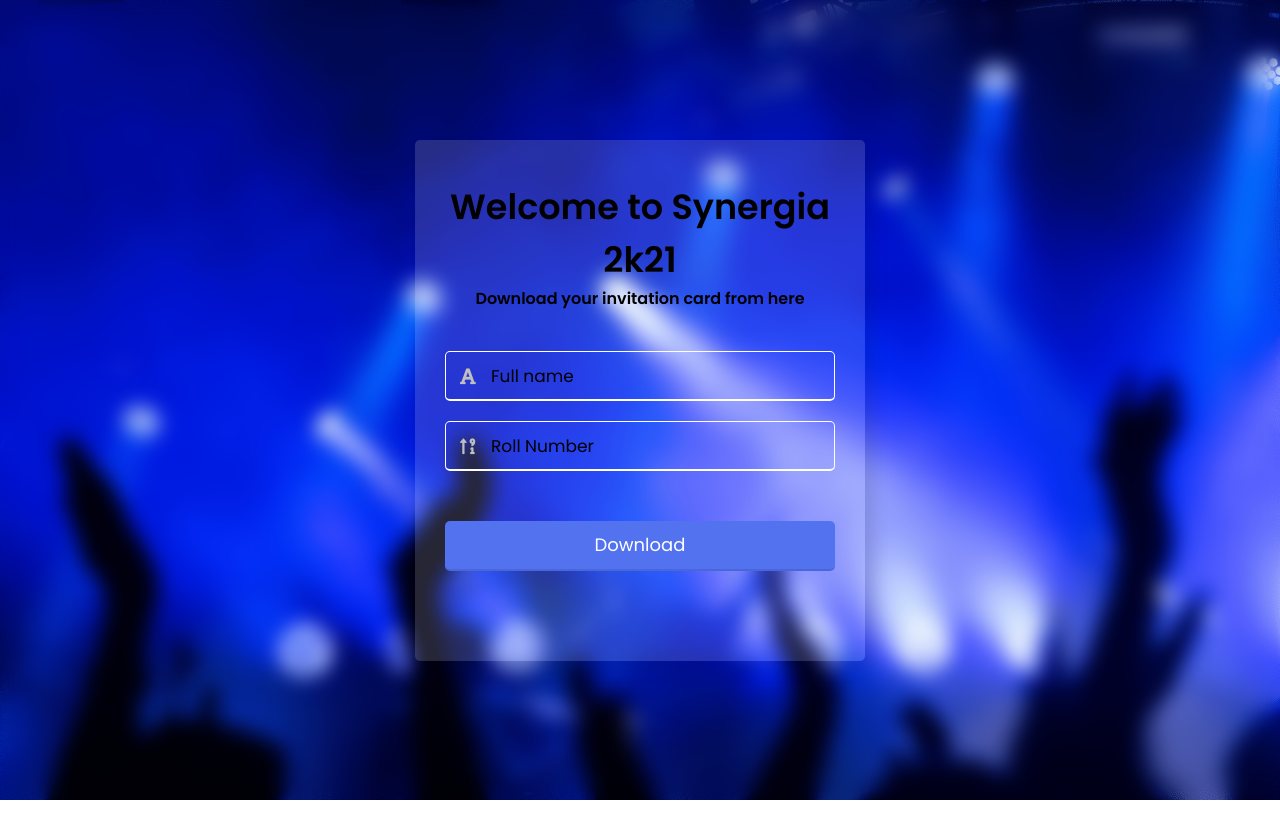
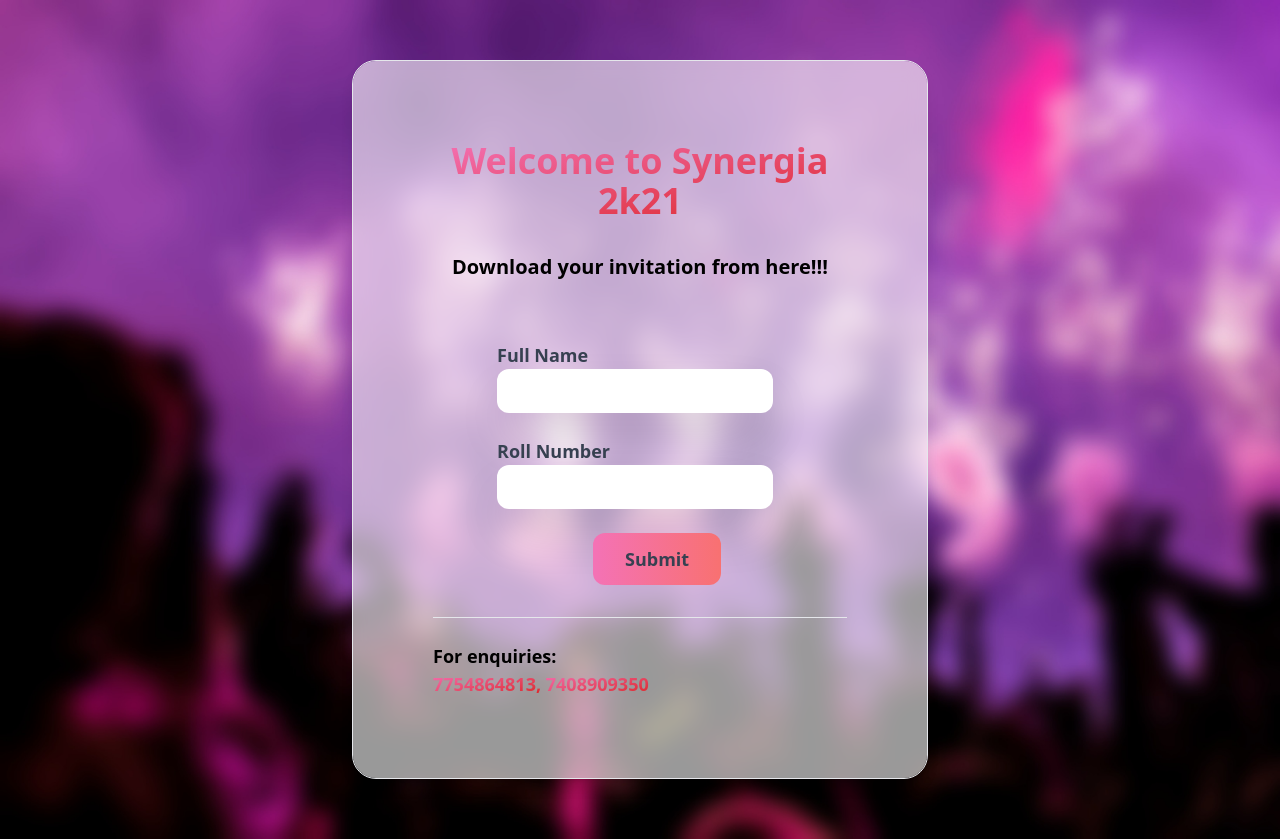
Before and after one commit to codewithHX/synergia2k21, a website: page index.html in a window 1280 px wide. Before the commit the page ends 800 px from the top, so only its background shows below. Drawn offline with nearby package versions, Linux system fonts and the light colour scheme.

Commit message:
changed layout of index.html

```diff
--- a/app.js
+++ /dev/null
@@ -1,35 +0,0 @@
-import { PDFDocument, rgb } from "pdf-lib";
-import fs from "fs";
-import fontkit from "@pdf-lib/fontkit";
-
-window.addEventListener("submit", (e) => {
-  e.preventDefault();
-  alert("Please ensure proper care of covid guidelines!!!");
-});
-
-async function createInvite() {
-  const uint8Array = fs.readFileSync("./assets/Boys_invite.pdf");
-  const doc = await PDFDocument.load(uint8Array);
-
-  const page = doc.getPage(0);
-  doc.registerFontkit(fontkit);
-  const fontBytes = fs.readFileSync("./assets/font.ttf");
-  const customFont = await doc.embedFont(fontBytes);
-  const name = "Om Jaiswal";
-  var xCoordinate;
-  const len = name.length;
-  console.log(len);
-  if (len <= 13) {
-    xCoordinate = 200;
-  } else xCoordinate = 170;
-  console.log(page.getHeight(), page.getWidth());
-  page.drawText(name, {
-    font: customFont,
-    color: rgb(1, 0, 0.5),
-    x: xCoordinate,
-    y: 135,
-    size: 36,
-  });
-  // Write the PDF to a file
-  fs.writeFileSync("./test.pdf", await doc.save());
-}
--- a/index.html
+++ b/index.html
@@ -2,35 +2,158 @@
 <html lang="en">
   <head>
     <meta charset="UTF-8" />
+    <meta http-equiv="X-UA-Compatible" content="IE=edge" />
     <meta name="viewport" content="width=device-width, initial-scale=1.0" />
-    <title>Synergia 2k21</title>
-    <link rel="stylesheet" href="styles.css" />
     <link
       rel="stylesheet"
-      href="https://cdnjs.cloudflare.com/ajax/libs/font-awesome/5.15.3/css/all.min.css"
+      href="https://cdnjs.cloudflare.com/ajax/libs/tailwindcss/2.2.15/tailwind.min.css"
+      integrity="sha512-braXHF1tCeb8MzPktmUHhrjZBSZknHvjmkUdkAbeqtIrWwCchhcpUeAf2Sq3yIq1Q1x5PlroafjceOUbIE3Q5g=="
+      crossorigin="anonymous"
+      referrerpolicy="no-referrer"
     />
+    <title>Synergia 2021</title>
   </head>
   <body>
-    <div class="wrapper">
-      <header>Welcome to Synergia 2k21</header>
-      <h4>Download your invitation card from here</h4>
-      <form action="">
-        <div class="field email">
-          <div class="input-area">
-            <input type="text" placeholder="Full name" required />
-            <i class="icon fas fa-font"></i>
+    <div
+      class="
+        min-h-screen
+        bg-gray-100
+        py-6
+        flex flex-col
+        justify-center
+        sm:py-12
+        filter
+      "
+      style="background-image: url('/assets/bg.jpg'); background-size: cover"
+    >
+      <div class="relative py-3 sm:max-w-xl sm:mx-auto">
+        <div
+          class="
+            relative
+            px-4
+            py-10
+            bg-white
+            shadow-lg
+            sm:rounded-3xl sm:p-20
+            bg-clip-padding bg-opacity-60
+            border border-gray-200
+          "
+          style="backdrop-filter: blur(10px)"
+        >
+          <div class="max-w-md mx-auto">
+            <div class="text-center space-y-8">
+              <h1
+                class="
+                  text-4xl
+                  font-bold
+                  text-transparent
+                  bg-clip-text bg-gradient-to-br
+                  from-pink-400
+                  to-red-600
+                "
+              >
+                Welcome to Synergia 2k21
+              </h1>
+              <h6 class="text-xl font-semibold">
+                Download your invitation from here!!!
+              </h6>
+            </div>
+            <div class="divide-y divide-gray-200">
+              <div
+                class="
+                  py-8
+                  text-base
+                  leading-6
+                  space-y-6
+                  text-gray-700
+                  sm:text-lg sm:leading-7
+                  mt-7
+                  ml-16
+                "
+              >
+                <div>
+                  <label class="font-bold">Full Name</label>
+                  <input
+                    type="text"
+                    class="
+                      px-2
+                      py-2
+                      rounded-xl
+                      shadow-2xl
+                      outline-none
+                      text-pink-400
+                      font-medium
+                    "
+                  />
+                </div>
+                <div>
+                  <label class="font-bold">Roll Number</label>
+                  <input
+                    type="text"
+                    class="
+                      px-2
+                      py-2
+                      rounded-xl
+                      shadow-2xl
+                      outline-none
+                      text-pink-400
+                    "
+                  />
+                </div>
+                <div class="ml-24">
+                  <button
+                    type="button"
+                    class="
+                      rounded-xl
+                      bg-gradient-to-r
+                      from-pink-400
+                      to-red-400
+                      px-8
+                      py-3
+                      font-bold
+                    "
+                  >
+                    Submit
+                  </button>
+                </div>
+              </div>
+              <div
+                class="
+                  pt-6
+                  text-base
+                  leading-6
+                  font-bold
+                  sm:text-lg sm:leading-7
+                "
+              >
+                <p>For enquiries:</p>
+                <a
+                  href="tel:7754864813"
+                  class="
+                    font-bold
+                    text-transparent
+                    bg-clip-text bg-gradient-to-br
+                    from-pink-400
+                    to-red-600
+                  "
+                  >7754864813,</a
+                >
+                <a
+                  href="tel:7408909350"
+                  class="
+                    font-bold
+                    text-transparent
+                    bg-clip-text bg-gradient-to-br
+                    from-pink-400
+                    to-red-600
+                  "
+                  >7408909350</a
+                >
+              </div>
+            </div>
           </div>
         </div>
-        <div class="field password">
-          <div class="input-area">
-            <input type="text" placeholder="Roll Number" />
-            <i class="icon fas fa-sort-numeric-up-alt"></i>
-          </div>
-        </div>
-        <input type="submit" value="Download" required />
-      </form>
+      </div>
     </div>
-
-    <script src="app.js"></script>
   </body>
 </html>
--- /dev/null
+++ b/pdfGen.js
@@ -0,0 +1,31 @@
+import { PDFDocument, rgb } from "pdf-lib";
+import { readFileSync, writeFileSync } from "fs";
+import fontkit from "@pdf-lib/fontkit";
+
+async function createInvite() {
+  const uint8Array = readFileSync("./assets/Boys_invite.pdf");
+  const doc = await PDFDocument.load(uint8Array);
+
+  const page = doc.getPage(0);
+  doc.registerFontkit(fontkit);
+  const fontBytes = readFileSync("./assets/font.ttf");
+  const customFont = await doc.embedFont(fontBytes);
+  const name = "Om Jaiswal";
+  var xCoordinate;
+  const len = name.length;
+  console.log(len);
+  if (len <= 13) {
+    xCoordinate = 200;
+  } else xCoordinate = 170;
+  console.log(page.getHeight(), page.getWidth());
+  page.drawText(name, {
+    font: customFont,
+    color: rgb(1, 0, 0.5),
+    x: xCoordinate,
+    y: 135,
+    size: 36,
+  });
+  // Write the PDF to a file
+  writeFileSync("./test.pdf", await doc.save());
+}
+export { createInvite };
--- a/styles.css
+++ /dev/null
@@ -1,142 +0,0 @@
-@import url("https://fonts.googleapis.com/css2?family=Poppins:wght@400;500;600&display=swap");
-* {
-  margin: 0;
-  padding: 0;
-  box-sizing: border-box;
-  font-family: "Poppins", sans-serif;
-}
-body {
-  width: 100%;
-  height: 100vh;
-  display: flex;
-  align-items: center;
-  justify-content: center;
-  background-repeat: no-repeat;
-  background-size: cover;
-  background: url("./assets/bg-min.png");
-  backdrop-filter: blur(10px);
-}
-::selection {
-  color: #fff;
-  background: #5372f0;
-}
-.wrapper {
-  width: 450px;
-  padding: 40px 30px 50px 30px;
-  background: #fff;
-  border-radius: 5px;
-  text-align: center;
-  background-color: rgba(255, 255, 255, 0.15);
-  backdrop-filter: blur(5px);
-  box-shadow: 10px 10px 15px rgba(0, 0, 0, 0.1);
-}
-.wrapper header {
-  font-size: 35px;
-  font-weight: 600;
-}
-.wrapper form {
-  margin: 40px 0;
-}
-form .field {
-  width: 100%;
-  margin-bottom: 20px;
-}
-form .field.shake {
-  animation: shake 0.3s ease-in-out;
-}
-
-@keyframes shake {
-  0%,
-  100% {
-    margin-left: 0px;
-  }
-  20%,
-  80% {
-    margin-left: -12px;
-  }
-  40%,
-  60% {
-    margin-left: 12px;
-  }
-}
-form .field .input-area {
-  height: 50px;
-  width: 100%;
-  position: relative;
-}
-
-form input {
-  width: 100%;
-  height: 100%;
-  outline: none;
-  padding: 0 45px;
-  font-size: 18px;
-  background: none;
-  caret-color: #5372f0;
-  border-radius: 5px;
-  border: 1px solid white;
-  border-bottom-width: 2px;
-  transition: all 0.2s ease;
-}
-
-form .field.valid input {
-  border-color: #5372f0;
-}
-
-form .field.shake input,
-form .field.error input {
-  border-color: #dc3545;
-}
-.field .input-area i {
-  position: absolute;
-  top: 50%;
-  font-size: 18px;
-  pointer-events: none;
-  transform: translateY(-50%);
-}
-.input-area .icon {
-  left: 15px;
-  color: #bfbfbf;
-  transition: color 0.2s ease;
-}
-.input-area .error-icon {
-  right: 15px;
-  color: #dc3545;
-}
-form input:focus ~ .icon,
-form .field.valid .icon {
-  color: #5372f0;
-}
-form .field.shake input:focus ~ .icon,
-form .field.error input:focus ~ .icon {
-  color: #bfbfbf;
-}
-form input::placeholder {
-  color: black;
-  font-size: 17px;
-}
-input:focus::-webkit-input-placeholder {
-  color: transparent;
-}
-
-.wrapper a {
-  color: #5372f0;
-  text-decoration: none;
-}
-.wrapper a:hover {
-  text-decoration: underline;
-}
-form input[type="submit"] {
-  height: 50px;
-  margin-top: 30px;
-  color: #fff;
-  padding: 0;
-  border: none;
-  background: #5372f0;
-  cursor: pointer;
-  border-bottom: 2px solid rgba(0, 0, 0, 0.1);
-  transition: all 0.3s ease;
-}
-form input[type="submit"]:hover {
-  background: #2c52ed;
-}
```
Also changed, not shown: package.json (+5 -3 lines), tailwind.config.js (added, +14 -0 lines), assets/bg-min.png (deleted), assets/bg.jpg (added), assets/bg.png (deleted), index.js (deleted), 1 other file.
